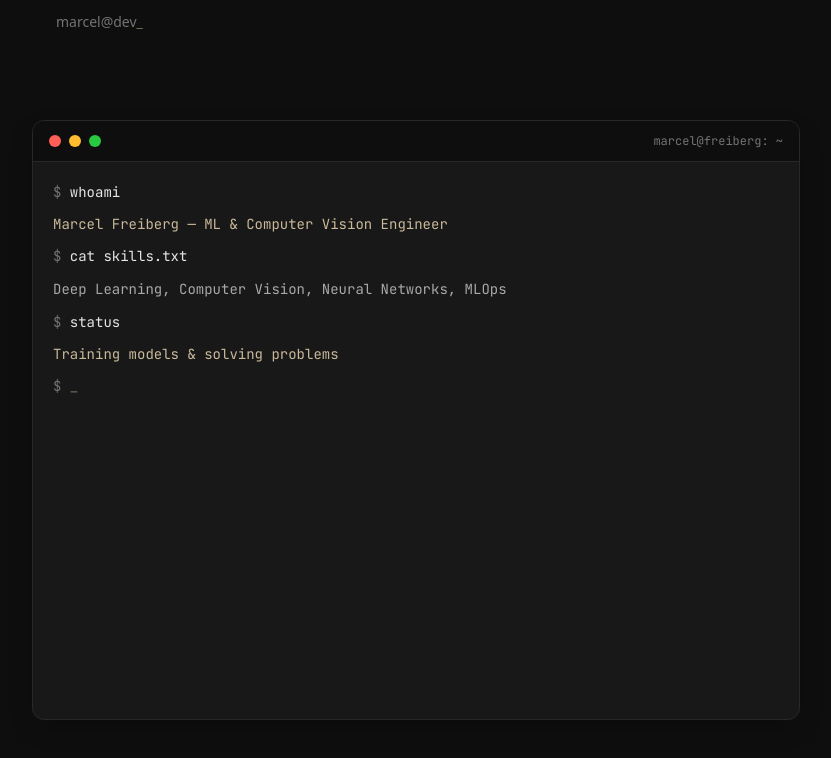
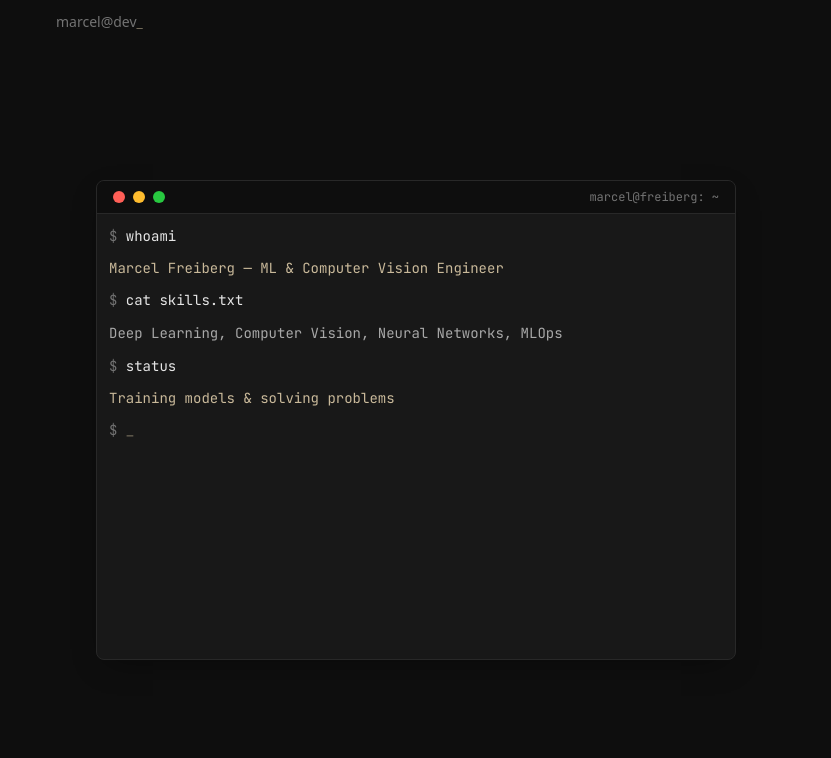
Before and after one commit to marcelfreiberg/marcelfreiberg.com, a Next.js app: page / in a window 1280 px wide. Shown: the top 758 px of the page, without its empty margins (224-1055 px from the left). Built offline with nearby package versions, Linux system fonts and the light colour scheme.

Commit message:
Some sizing optimization

```diff
--- a/src/app/page.tsx
+++ b/src/app/page.tsx
@@ -5,7 +5,7 @@ import DraggableTerminalWindow from "@/components/draggable-terminal-window";
 export default function Home() {
     return (
         <div className="h-[calc(100vh-49px)] flex items-center justify-center px-6 py-8">
-            <DraggableTerminalWindow title="marcel@freiberg: ~" width="100%" height="75vh" className="max-w-3xl">
+            <DraggableTerminalWindow title="marcel@freiberg: ~" className="w-full max-w-[640px] h-[480px] max-sm:max-w-full max-sm:h-auto max-sm:max-h-[75vh]">
                 <div className="font-mono text-sm space-y-3">
                     <div>
                         <span className="text-muted">$</span>{" "}
--- a/src/components/draggable-terminal-window.tsx
+++ b/src/components/draggable-terminal-window.tsx
@@ -6,8 +6,6 @@ interface DraggableTerminalWindowProps {
     children: React.ReactNode;
     title: string;
     className?: string;
-    width?: string;
-    height?: string;
     zIndexBase?: number;
 }
 
@@ -15,8 +13,6 @@ export default function DraggableTerminalWindow({
     children,
     title,
     className = "",
-    width = "auto",
-    height = "auto",
     zIndexBase = 10
 }: DraggableTerminalWindowProps) {
     const {
@@ -34,22 +30,18 @@ export default function DraggableTerminalWindow({
             <div
                 ref={placeholderRef}
                 className={className}
-                style={{
-                    display: 'none',
-                    width,
-                    height
-                }}
+                style={{ display: 'none' }}
             />
 
             <div
                 ref={elementRef}
-                className={`bg-surface border border-border rounded-xl overflow-hidden transition-shadow duration-200 flex flex-col ${isDragging ? 'select-none shadow-[0_25px_50px_-12px_rgba(0,0,0,0.6)]' : 'shadow-[0_10px_30px_-10px_rgba(0,0,0,0.4)]'
+                className={`bg-surface border border-border rounded-lg overflow-hidden transition-shadow duration-200 flex flex-col ${isDragging ? 'select-none shadow-[0_25px_50px_-12px_rgba(0,0,0,0.6)]' : 'shadow-[0_10px_30px_-10px_rgba(0,0,0,0.4)]'
                     } ${className}`}
-                style={{ width, height, zIndex: isDragging ? zIndex + 1000 : zIndex }}
+                style={{ zIndex: isDragging ? zIndex + 1000 : zIndex }}
                 onClick={bringToFront}
             >
                 <div
-                    className={`bg-bg px-4 py-3 border-b border-border ${dragEnabled ? 'cursor-move' : 'cursor-default'} select-none flex items-center justify-between`}
+                    className={`bg-bg px-4 py-2 border-b border-border ${dragEnabled ? 'cursor-move' : 'cursor-default'} select-none flex items-center justify-between`}
                     {...handleProps}
                 >
                     <div className="flex items-center space-x-2">
@@ -60,7 +52,7 @@ export default function DraggableTerminalWindow({
                     <span className="text-muted text-xs font-mono">{title}</span>
                 </div>
 
-                <div className="p-5 flex-1 overflow-auto"> {children} </div>
+                <div className="p-3 flex-1 overflow-auto"> {children} </div>
             </div>
         </>
     )
```
